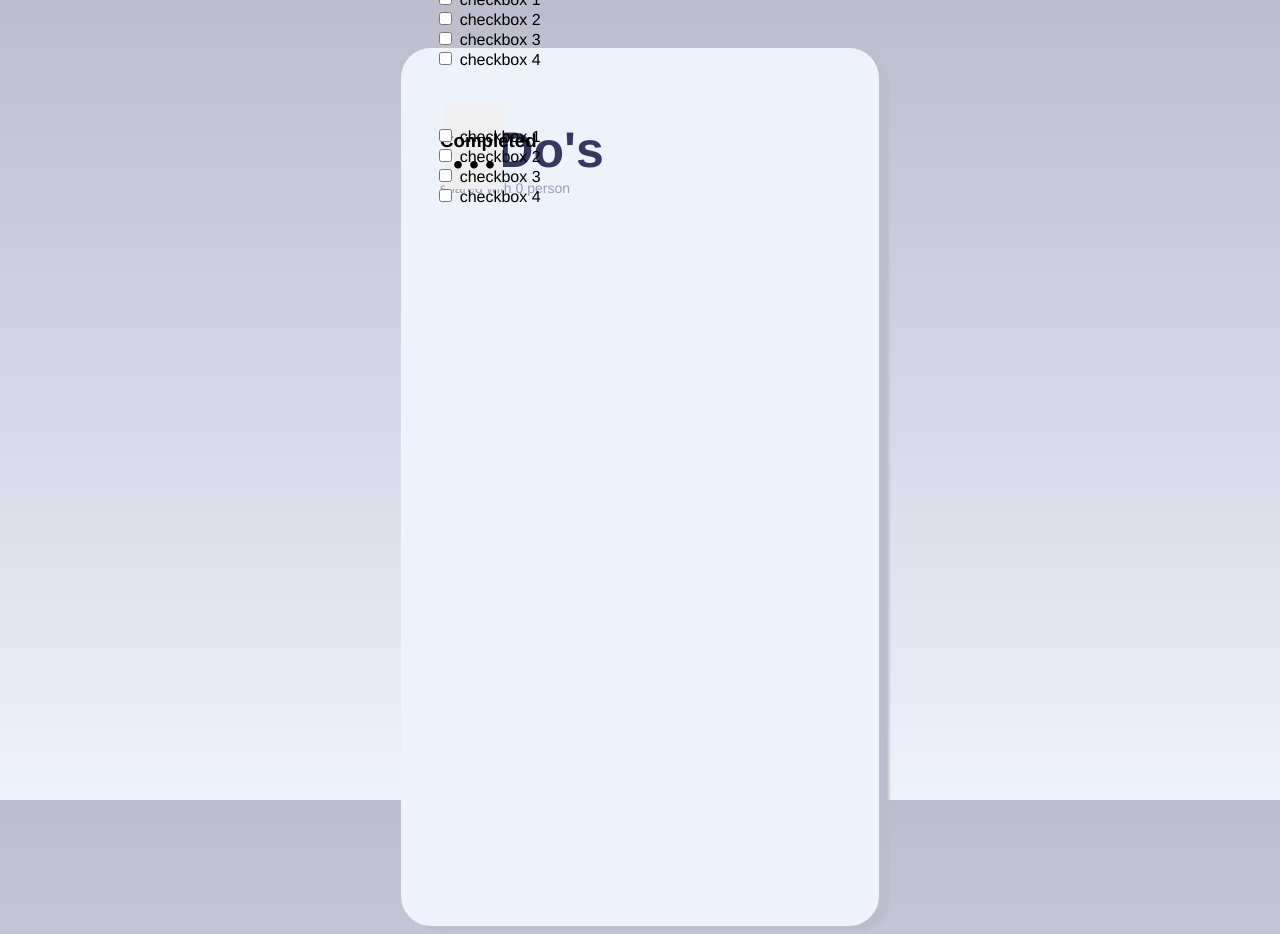
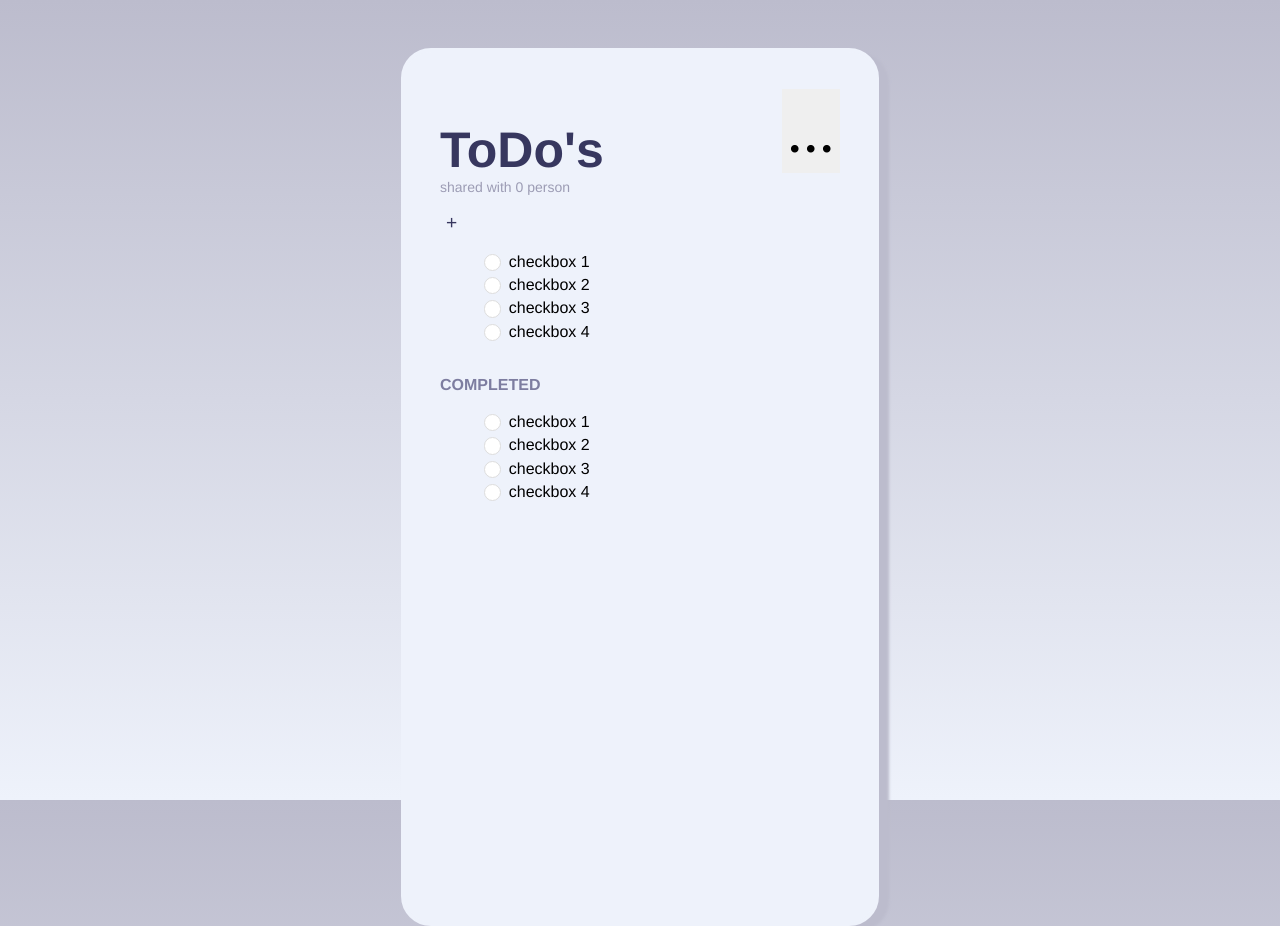
Before and after one commit to Onaimalietha/ToDo-App, a plain HTML site: page index.html in a window 1280 px wide. Drawn offline with Linux system fonts and the light colour scheme.

Commit message:
falta adicionar o creaElement pras checkboxes

```diff
--- a/index.html
+++ b/index.html
@@ -6,7 +6,7 @@
         <meta name="viewport" content="width=device-width, initial-scale=1.0">
 
         <link rel="stylesheet" href="style.css">
-        <script src="index.js"></script>
+        <script src="https://kit.fontawesome.com/f78af3e9c0.js" crossorigin="anonymous"></script>
 
         <title>ToDo App</title>
     </head>
@@ -17,9 +17,10 @@
                 shared with 0 person
             </div>
 
+            <div id = "optionsBox">
                 <div class = "options">
                     <a  href = "#moreOptions">
-                    <button>
+                        <button id = "optionsBtn">
                             ...
                         </button>
                     </a>
@@ -27,57 +28,56 @@
 
                 <div id = "moreOptions" class = "modal">
                     <div class = "optionsContent">
-                    <b>
+                        <a href="#" class="box-close">
+                            <div>Close</div>
+                        </a>
+                    </div>
+                </div>
+            </div>
+
             <div class = "addTodo">
-                            <a href = "#addingTodo">
+                <a href = "#todoIn">
                     <button class = "addBtn">
-                                    Add ToDo
+                        +
                     </button>
                 </a>
             </div>
-                    </b>
+
+            <div id = "todoIn" class = "todoIn">
+                <div class = "addContent">
+                        <form id = "form">
+                            <input type="text" class = "input" id="input" placeholder="Enter new toDo" autocomplete="off"/>
+                        </form>
+
                         <a href="#" class="box-close">
                             <div>Close</div>
                         </a>
                 </div>
             </div>
 
-            <div id = "addingTodo" class = "todoIn">
-                <div class = "addContent">
-                    <b>
-                        <label> Input Todo</label>
-                        <br>
-                        <input type = "text">
-                        <a href="#" class="box-close">
-                            <div>Close</div>
-                        </a>
-                    </b>
-                </div>
-            </div>
-
             <div id="checkboxes">
-                <ul>
-                  <li><input type="checkbox"> checkbox 1</li>
-                  <li><input type="checkbox"> checkbox 2</li>
-                  <li><input type="checkbox"> checkbox 3</li>
-                  <li><input type="checkbox"> checkbox 4</li>
+                <ul class = "todos" id = "newTodos">
+                  <li><input type="checkbox" class = "checkbox-round"> checkbox 1</li>
+                  <li><input type="checkbox" class = "checkbox-round"> checkbox 2</li>
+                  <li><input type="checkbox" class = "checkbox-round"> checkbox 3</li>
+                  <li><input type="checkbox" class = "checkbox-round"> checkbox 4</li>
                 </ul>
             </div>
 
             <h3 id = "completedHeader">
-                Completed
+                COMPLETED
             </h3>
 
             <div id="checkboxes">
-                <ul>
-                  <li><input type="checkbox"> checkbox 1</li>
-                  <li><input type="checkbox"> checkbox 2</li>
-                  <li><input type="checkbox"> checkbox 3</li>
-                  <li><input type="checkbox"> checkbox 4</li>
+                <ul class = "dones" id = "oldTodos">
+                  <li><input type="checkbox" class = "checkbox-round"> checkbox 1</li>
+                  <li><input type="checkbox" class = "checkbox-round"> checkbox 2</li>
+                  <li><input type="checkbox" class = "checkbox-round"> checkbox 3</li>
+                  <li><input type="checkbox" class = "checkbox-round"> checkbox 4</li>
                 </ul>
             </div>
 
         </div>
     </body>
-
+    <script src="index.js"></script>
 </html>
--- a/index.js
+++ b/index.js
@@ -0,0 +1,18 @@
+const form = document.getElementById("form");
+const input = document.getElementById("input");
+const newTodos = document.getElementById("newTodos");
+console.log("input value: ", input.value);
+
+form.addEventListener("submit", (e) => {
+    e.preventDefault();
+
+    console.log(input);
+    const todoTxt = input.value;
+
+    if(todoTxt){
+        const newTodoEl = document.createElement("li");
+        newTodoEl.innerHTML = todoTxt; /* adiciona novo elemento da lista*/
+        newTodos.appendChild(newTodoEl);
+
+    }
+});
--- a/style.css
+++ b/style.css
@@ -13,6 +13,7 @@ body{
 
 #mainBox{
     margin-top: 2.5rem;
+    position: absolute;
 
     background-color: #EEF2FB;
 
@@ -33,16 +34,28 @@ body{
 h1{
     font-size: 50px;
     color: #37375f;
-    margin-bottom: 1px;
+    margin-bottom: 0px;
 }
 
 #sharedText{
     font-size: 14px;
     color: #9C9CB4;
-    margin-bottom: 4rem ;
+    margin-bottom: 1rem;
 }
 
-button{
+#optionsBox{
+    background-color: #EEF2FB;
+    position:absolute;
+    top: 2rem;
+    left: 22rem;
+
+    width: 5.5rem;
+    height: 5.5rem;
+
+    justify-content: center;
+}
+
+#optionsBtn{
     font-size: 4rem;
     font-family: 'Times New Roman', Times, serif;
 
@@ -53,9 +66,10 @@ button{
 }
 
 .options{
-    margin-top: -10rem;
     display: flex;
     float: right;
+
+    margin-left: 20rem;
 
     color: #9494AC;
 
@@ -71,8 +85,6 @@ button{
 
 .modal{
     float: right;
-    margin-right: 6rem;
-    margin-top: -5rem;
 
     transition: all 0.4s;
 
@@ -83,14 +95,17 @@ button{
 }
 
 .optionsContent{
-    position: absolute;
+    position: relative;
+    left: 1.5rem;
     background-color: #EEF2FB;
-    padding: 1rem;
+    padding: 0.5rem;
 
     border-style:outset;
     border: 4px solid;
     border-color: #AAAAC4;
     border-radius: 15px;
+
+    width: 6rem;
 
 }
 
@@ -105,6 +120,7 @@ button{
     text-align: center;
     background-color: #EEF2FB;
     color: #37375f;
+    border: none;
 }
 
 .box-close{
@@ -117,8 +133,6 @@ button{
 
 .todoIn{
     float: right;
-    margin-right: 6rem;
-    margin-top: -5rem;
 
     transition: all 0.4s;
     visibility:hidden;
@@ -146,13 +160,36 @@ button{
     opacity: 1;
 }
 
+#input{
+    font-size: 2.3rem;
+    font-family:'Franklin Gothic Medium', 'Arial Narrow', Arial, sans-serif ;
+    text-align: center;
+}
+
+.checkbox-round{
+    width: 1.3em;
+    height: 1.3em;
+    background-color: white;
+    border-radius: 50%;
+    vertical-align: middle;
+    border: 1px solid #ddd;
+    appearance: none;
+    -webkit-appearance: none;
+    outline: none;
+    cursor: pointer;
+}
+
+.checkbox-round:checked {
+    background-color: #9C9CB4;
+}
 
 #checkboxes ul {
-    margin: -2.8rem;
     list-style: none;
     float: left;
 }
 
 #completedHeader{
-    margin-top: 6rem;
+    font-size: 16px;
+    color: #7d7da0;
+    margin-bottom:1px;
 }
```
Also changed, not shown: 1 other file. Lines whose indentation alone changed are shown as unchanged.
